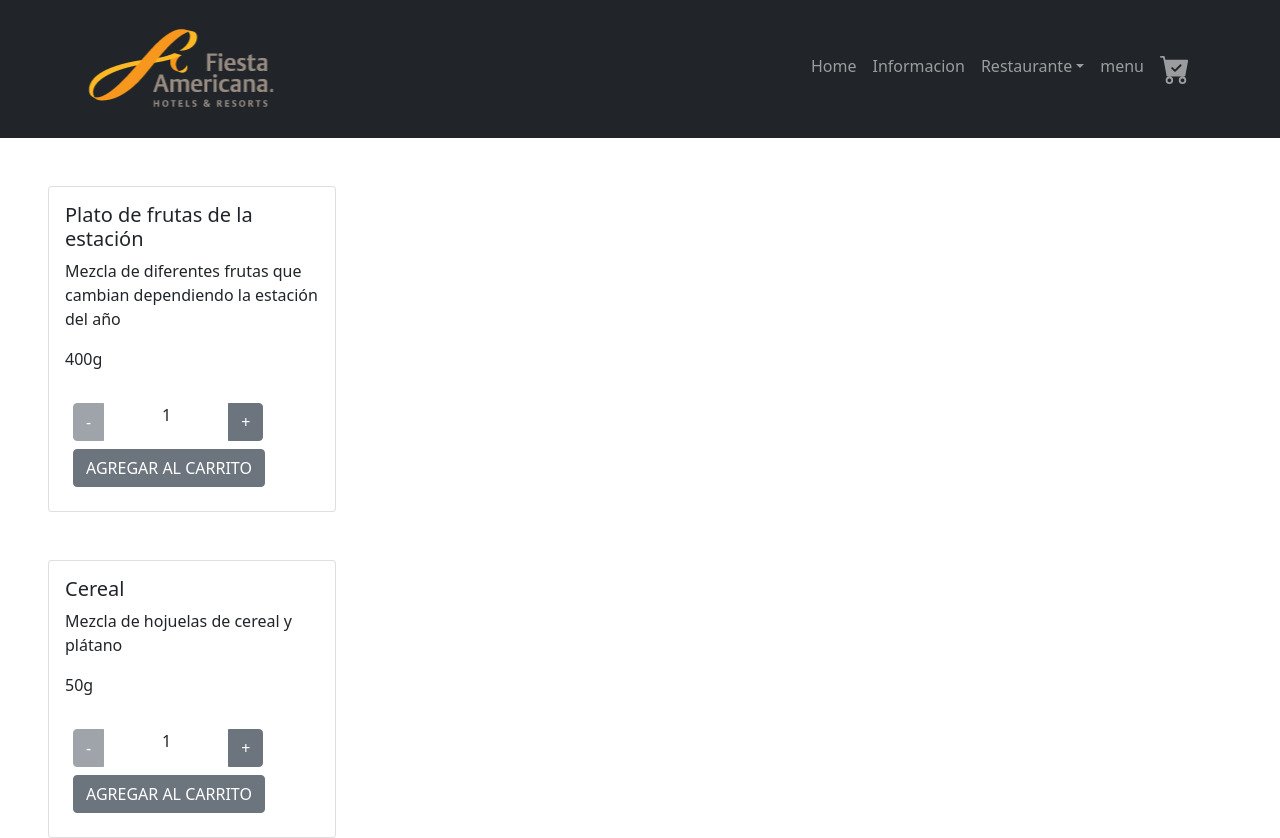
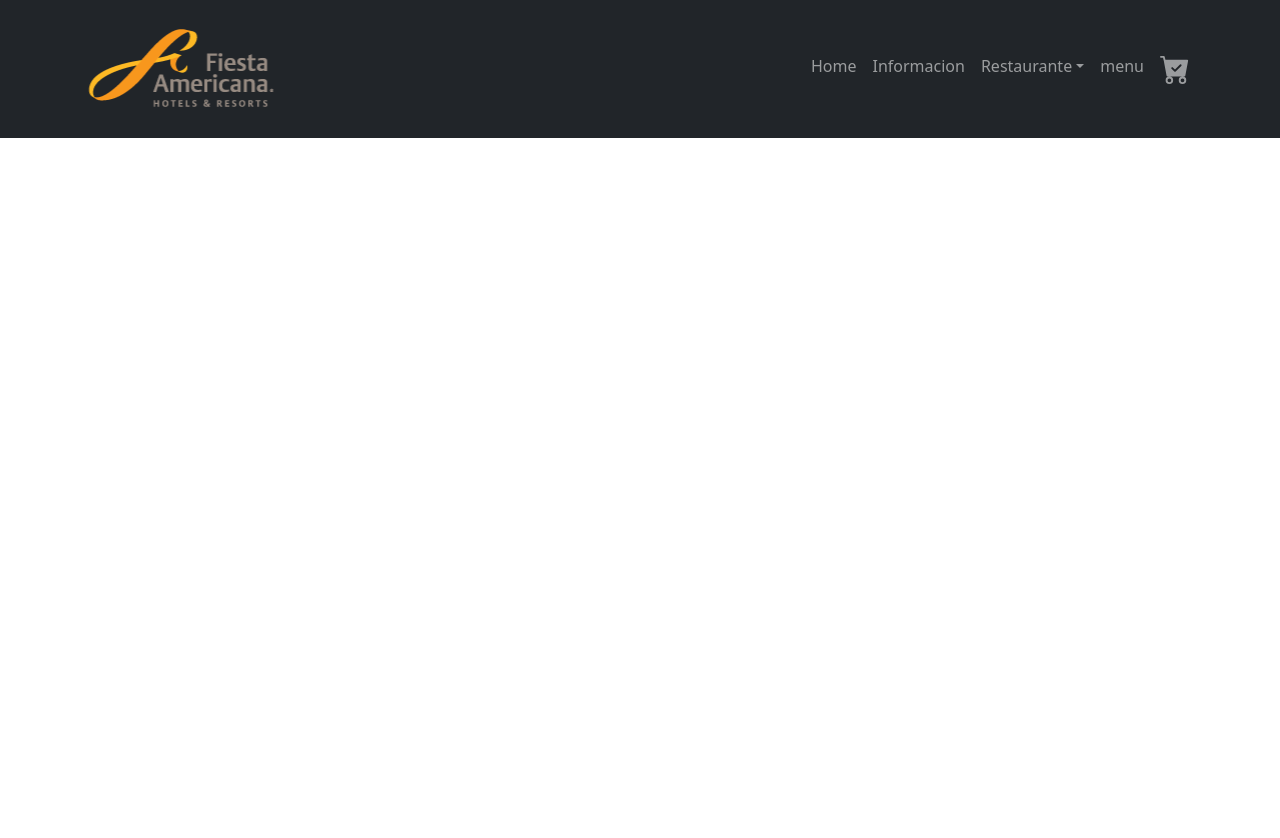
Before and after one commit to nfillon/ecommerce-Nicolas-Fillon, a React (Create React App) app: page /detail/1 in a window 1280 px wide. After the commit the page ends 800 px from the top, so only its background shows below. Built offline with nearby package versions, Linux system fonts and the light colour scheme.

Commit message:
Desafio detail

```diff
--- a/package.json
+++ b/package.json
@@ -6,12 +6,14 @@
     "@testing-library/jest-dom": "^5.16.4",
     "@testing-library/react": "^12.1.4",
     "@testing-library/user-event": "^13.5.0",
+    "axios": "^0.27.2",
     "bootstrap": "^5.1.3",
     "bootstrap-icons": "^1.8.1",
     "react": "^18.0.0",
     "react-bootstrap": "^2.2.3",
     "react-dom": "^18.0.0",
     "react-icons": "^4.3.1",
+    "react-router-dom": "^6.3.0",
     "react-scripts": "5.0.0",
     "web-vitals": "^2.1.4"
   },
--- a/src/App.js
+++ b/src/App.js
@@ -1,12 +1,13 @@
-import ItemListContainer from './components/ItemListContainer/ItemListContainer';
+
 import Navegacion from './components/Navbar/Navegacion';
+import { Rutas } from './routes/Rutas';
 
 
 function App() {
   return (
     <div className="App">
       <Navegacion/>
-      <ItemListContainer />
+      <Rutas/>
     </div>
   );
 }
--- /dev/null
+++ b/src/components/Data/Data.js
@@ -0,0 +1,20 @@
+export const data = [
+    {
+        product_id: "19632",
+        name: "Shore Wings",
+        short_description: "Crispy chicken wings",
+        long_description: "Crujientes alitas de pollo acompañadas de crudités y aderezo ranch",
+        image: "https://cloudone-contactless.s3.amazonaws.com/hoteles-new/royalre/product-category/2958.jpeg",
+        price: "$ 100",presentation: "300 grs",
+        botton: "botton",
+    },{
+        poduct_id: "19633",
+        name: "Grand Nachos",
+        short_description: "Tradicionales Nachos con chicharrón de Rib Eye",
+        long_description: "Totopos con frijoles refritos, salsa de queso, salsa mexicana, chiles en vinagre y crema ácida. Agregue chicharrón de Rib Eye",
+        image: "https://cloudone-contactless.s3.amazonaws.com/hoteles-new/royalre/product/19633.jpeg",
+        price: "$ 150",
+        presentation: "80 grs.",
+        botton: "botton",
+    }
+];
--- a/src/components/Item/Item.jsx
+++ b/src/components/Item/Item.jsx
@@ -1,11 +1,13 @@
 import React from "react";
 import {Card} from "react-bootstrap";
 import ItemCount from "../ItemCount/ItemCount";
+import { Link } from "react-router-dom";
+import ReactDOM from "react-dom";
 
 
 function Item(
     {
-      title, description, presentation, botton, images
+      id, title, description, image, botton
     }
 ) {
   const addCarrito = (count) => {
@@ -15,15 +17,13 @@ function Item(
   return (
     <div className="pt-5 px-5 mx-auto">
       <Card style={{ width: "18rem" }}>
-        {images ? <Card.Img variant="top" src={images} /> :null}
+        {image ? <Card.Img variant="top" src={image} /> :null}
         <Card.Body>
           <Card.Title>{title}</Card.Title>
-          <Card.Text>
-          {description}
-          </Card.Text>
-          <Card.Text>
-          {presentation}
-          </Card.Text>
+          <Card.Title>{description}</Card.Title>
+          <div className="align-self-center mx-auto" style={{width: 80}}>
+              <Link to={`/detail/${id}`}> Detalle </Link>
+          </div>
           {botton ? <ItemCount minimo={1} disponibilidad={10} addCarrito={addCarrito} /> : null}
         </Card.Body>
       </Card>
--- /dev/null
+++ b/src/components/ItemDetail/ItemDetail.jsx
@@ -0,0 +1,24 @@
+import React from "react";
+import {Card} from "react-bootstrap";
+
+
+
+function ItemDetail(
+    {
+      description
+    }
+) {
+
+
+
+
+  return (
+    <div className="pt-5 px-5 mx-auto">
+          <Card.Text>
+          {description}
+          </Card.Text>
+    </div>
+  );
+}
+
+export default ItemDetail;
--- a/src/components/ItemList/ItemList.jsx
+++ b/src/components/ItemList/ItemList.jsx
@@ -8,9 +8,11 @@ export const ItemList = ({listProdutos}) => {
         {
           listProdutos.length > 0 ? listProdutos.map(producto => (
             <Item
+              // key={producto.product_id}
+              id={producto.product_id}
               title={producto.name}
+              image={producto.image}
               description={producto.short_description}
-              presentation={producto.presentation}
               botton={producto.botton}
             />
           )) : <h4>Cargando...</h4>
--- a/src/components/ItemListContainer/ItemListContainer.jsx
+++ b/src/components/ItemListContainer/ItemListContainer.jsx
@@ -1,29 +1,9 @@
 import React, { useEffect, useState } from "react";
+import {data} from "../Data/Data.js"
 import { ItemList } from "../ItemList/ItemList";
 
 const ItemListContainer = () => {
     const [productos, setProductos] = useState([]);
-
-        const data = [
-            {
-            language_code: "es",
-            product_id: 123532,
-            name: "Plato de frutas de la estación",
-            short_description:
-            "Mezcla de diferentes frutas que cambian dependiendo la estación del año",
-            presentation:"400g",
-            botton: "botton",
-            },
-            {
-            language_code: "es",
-            product_id: 123534,
-            name: "Cereal",
-            short_description:
-                "Mezcla de hojuelas de cereal y plátano",
-            presentation:"50g",
-            botton: "botton",
-            }
-        ];
 
         useEffect(() => {
             const promesaProductos = new Promise((resolve, reject) => {
@@ -38,13 +18,10 @@ const ItemListContainer = () => {
         ).then(() =>
         console.log(data)
         )
-        return () => {
-
-        }
-        }, [])
+    },[])
 
         return (
-            <div>
+            <div className="container">
                 {<ItemList listProdutos={productos}/>}
             </div>
         )
--- a/src/components/itemCount/itemCount.jsx
+++ b/src/components/itemCount/itemCount.jsx
@@ -1,8 +1,5 @@
 import React, {useEffect, useState} from "react";
 import {ButtonGroup, Button} from "react-bootstrap";
-
-
-
 
 export const ItemCount = ({minimo, disponibilidad, addCarrito}) => {
 
@@ -25,13 +22,11 @@ export const ItemCount = ({minimo, disponibilidad, addCarrito}) => {
     return (
         <div className="mx-2, pt-3">
             <ButtonGroup className="mx-2" aria-label="Basic example">
-                <Button disabled={count <= 1} variant="secondary" onClick={restar}>-</Button>
-                <span style={{width: 125, textAlign: 'center'}}>{count}</span>
-                <Button  disabled={count >= disponibilidad} variant="secondary" onClick={suma}>+</Button>
+                <Button disabled={count <= 1} variant="success" onClick={restar}>-</Button>
+                <span style={{width: 50, textAlign: "center", fontSize:25}}>{count}</span>
+                <Button disabled={count >= disponibilidad} variant="success" onClick={suma}>+</Button>
+                <Button className="mx-4" disabled ={disponibilidad <= 0} variant="success" onClick={() => addCarrito(count)}>AGREGAR AL CARRITO</Button>
             </ButtonGroup>
-            <div className="p-2 center-textAlign">
-                <Button disabled ={disponibilidad <= 0} variant="secondary" onClick={() => addCarrito(count)}>AGREGAR AL CARRITO</Button>
-            </div>
         </div>
     )
 
--- /dev/null
+++ b/src/routes/Rutas.jsx
@@ -0,0 +1,17 @@
+import {BrowserRouter, Routes, Route} from "react-router-dom"
+import React from 'react'
+import ItemListContainer from "../components/ItemListContainer/ItemListContainer"
+import ItemDetail from "../components/ItemDetail/ItemDetail"
+
+export const Rutas = () => {
+  return (
+    <>
+    <BrowserRouter>
+        <Routes>
+         <Route index element={<ItemListContainer/>}/>
+         <Route path="/detail/:id" element={<ItemDetail/>}/>
+        </Routes>
+    </BrowserRouter>
+    </>
+)
+}
```
Also changed, not shown: src/components/ItemDetailContainer/ItemDetailContainer.jsx (added, +39 -0 lines), src/components/ItemListContainer/ItemListContainer copy.jsx (added, +48 -0 lines), 2 other files (tests, documents, lock files or other folders).
